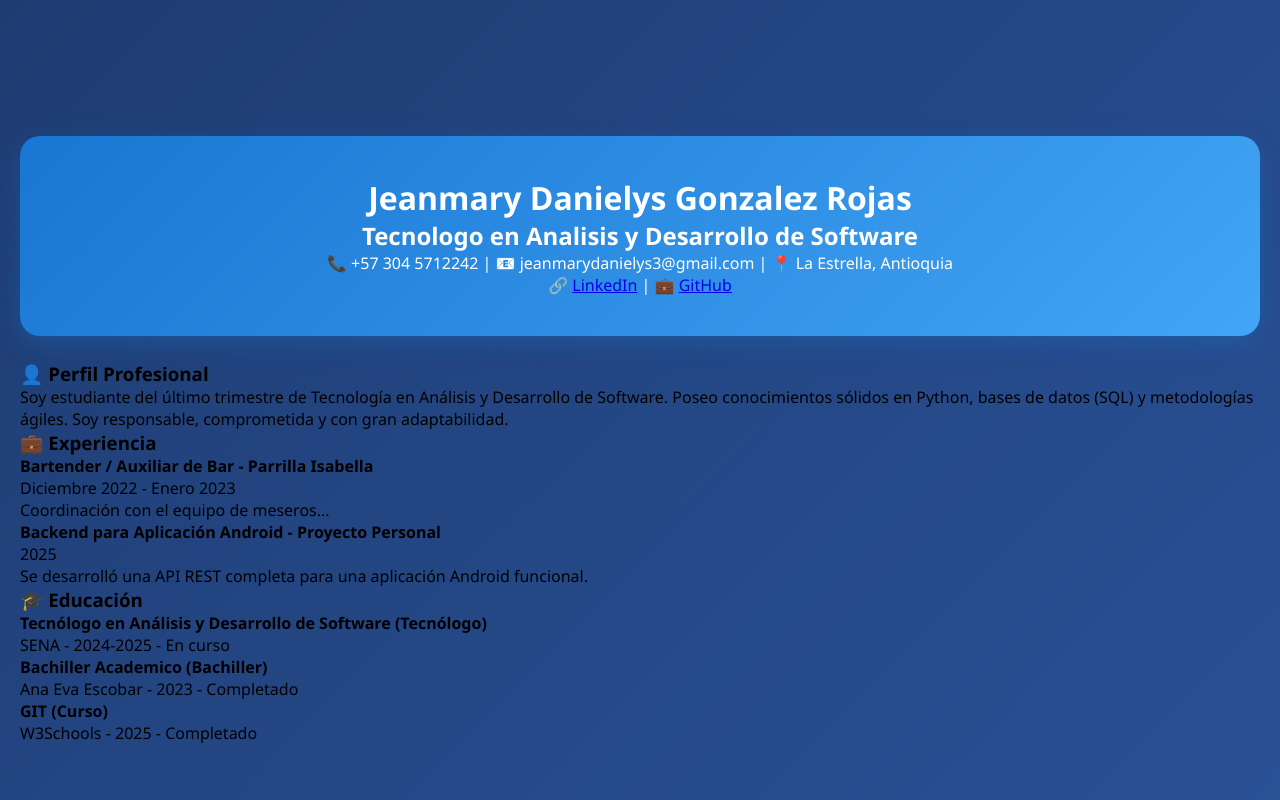
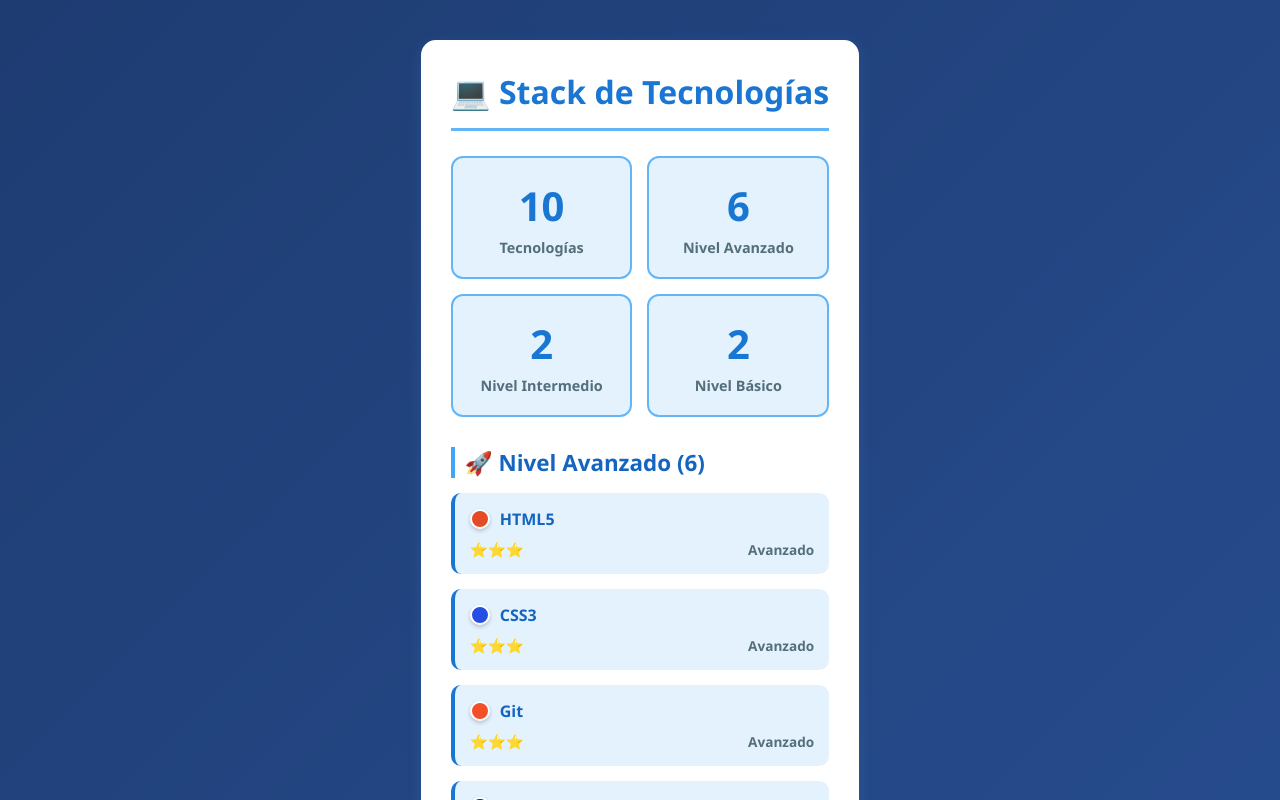
Before and after one commit to DaniGR09/cv-react-jeanmary-gonzalez, a React (Vite) app: page / in a window 1280 px wide. Shown: the top 800 px of the page. Built offline with nearby package versions, Linux system fonts and the light colour scheme.

Commit message:
App con estado dinamico

```diff
--- a/src/App.jsx
+++ b/src/App.jsx
@@ -1,16 +1,22 @@
-import { cabecera, perfil, experiencias, educacion } from './cvData';
-import CabeceraCV from './components/CabeceraCV';
-import Perfil from './components/Perfil';
-import Experiencia from './components/Experiencia';
-import Educacion from './components/Educacion';
+import { useState } from "react";
+import StackTecnologias from './components/StackTecnologias';
+import FormularioTecnologia from './components/FormularioTecnologia';
+import ToggleHabilidades from './components/ToggleHabilidades';
 
 function App() {
+  const [tecnologias, setTecnologias] = useState([
+    "Python", "SQL", "HTML5/CSS3"
+  ]);
+
+  const agregarTecnologia = (tec) => setTecnologias([...tecnologias, tec]);
+
+  const habilidades = ["Trabajo en equipo", "Comunicación", "Resolución de problemas"];
+
   return (
     <div>
-      <CabeceraCV {...cabecera} />
-      <Perfil resumen={perfil} />
-      <Experiencia experiencias={experiencias} />
-      <Educacion formacion={educacion} />
+      <StackTecnologias tecnologias={tecnologias} />
+      <FormularioTecnologia agregarTecnologia={agregarTecnologia} />
+      <ToggleHabilidades habilidades={habilidades} />
     </div>
   );
 }
```
